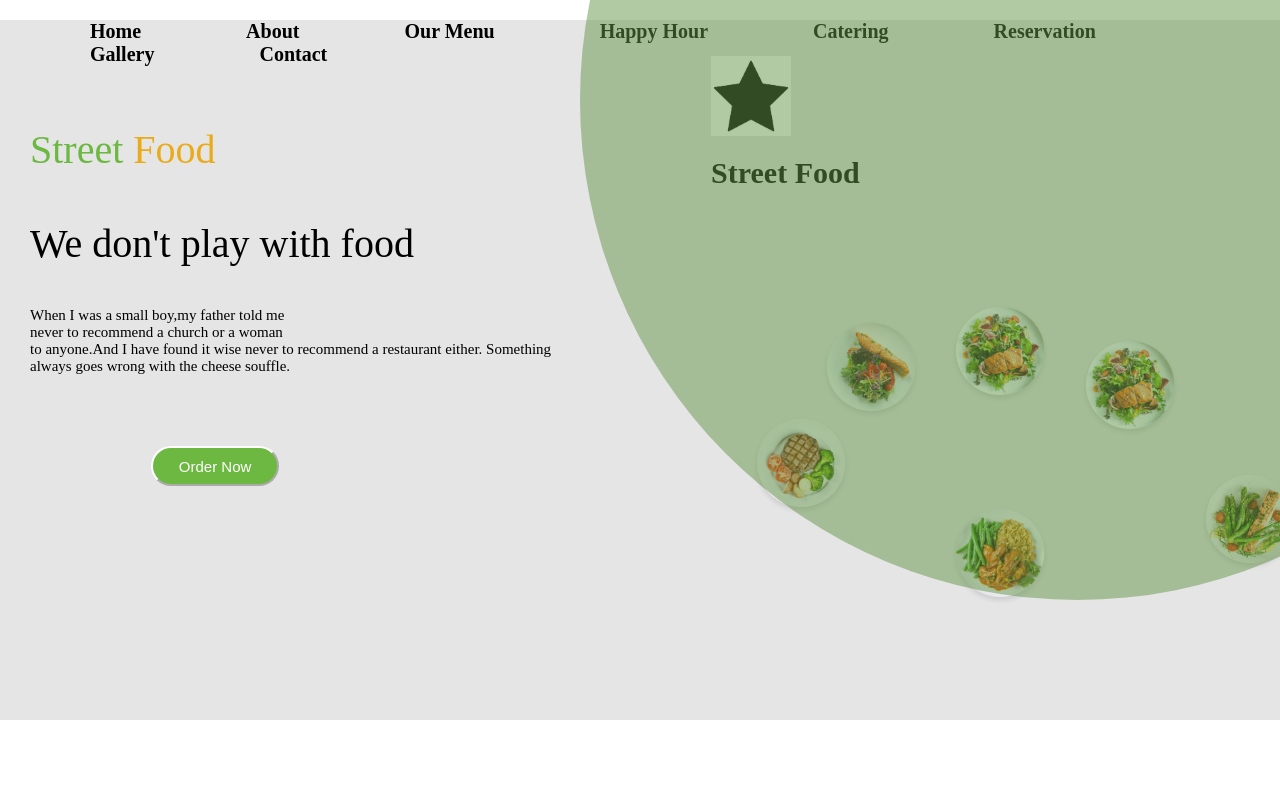
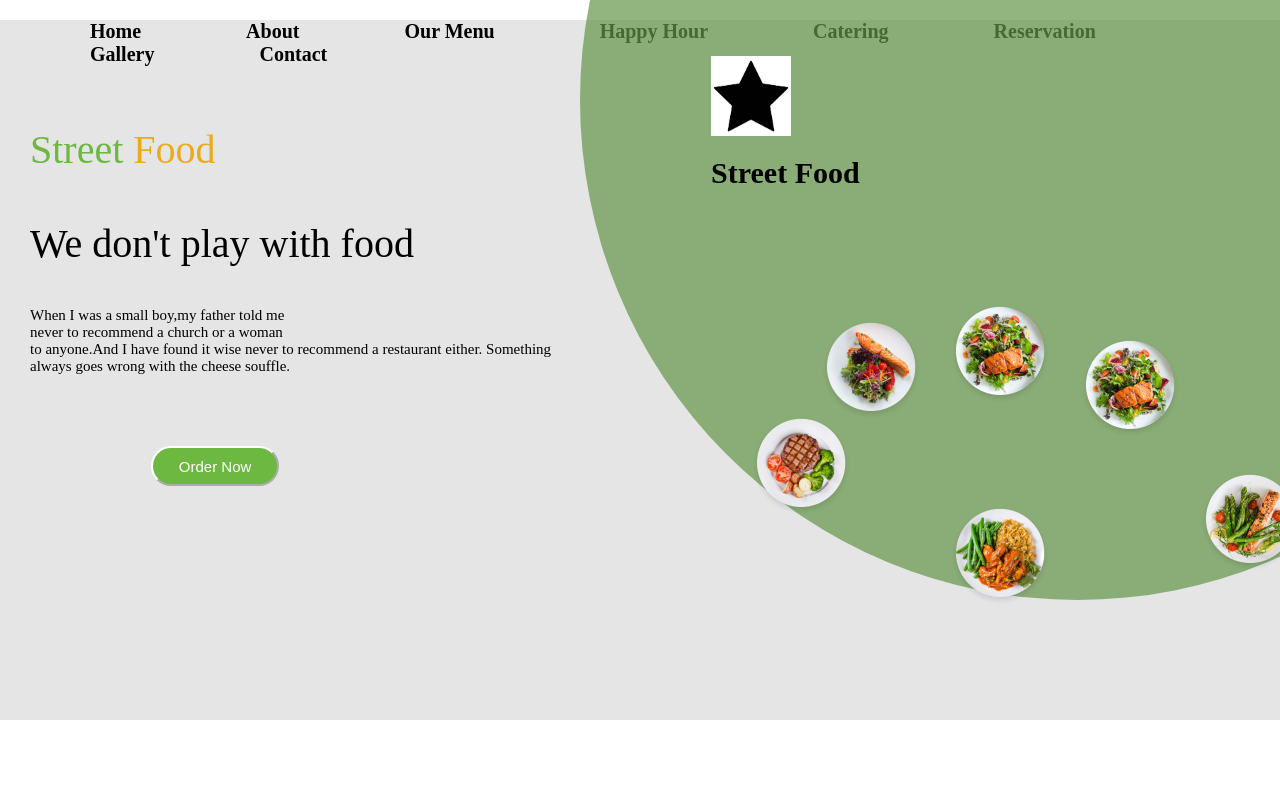
Before and after one commit to RhonaJoyKe/Streetfood-website, a plain HTML site: page index.html in a window 1280 px wide. Shown: the top 800 px of the page. Drawn offline with Linux system fonts and the light colour scheme.

Commit message:
THis will add the Z-index style to the images at the eclipse

```diff
--- a/style.css
+++ b/style.css
@@ -11,6 +11,9 @@ width:100%
     background-color: #e5e5e5;
     height:700px;
 }
+.nav{
+    z-index: 1;
+}
 .nav ul{
     list-style-type: none;
     font-size: 20px;
@@ -18,6 +21,7 @@ width:100%
 .nav li{
 
     display:inline-block;
+
 }
  .nav a{
         text-decoration:none;
@@ -43,25 +47,32 @@ width:100%
     }*/
     .c1{
         position:relative;top:140px;left:200px;
+        z-index: 1;
     }
     .c2{
         position:relative;bottom:60px;left:270px;
+        z-index: 1;
     }
     .c3{
         position:relative;bottom:180px;left:950px;
+        z-index: 1;
     }
     .c4{
         position:relative;bottom:250px;left:1080px;
+        z-index: 1;
     }
     .c5{
         position:relative;bottom:220px;left:1200px;
+        z-index: 1;
     }
     .c6{
         position:relative;bottom:290px;left:950px;
+        z-index: 1;
     }
 
     .polygon{
         position: relative;left:160px;bottom:70px;
+        z-index: 1;
 
 
     }
@@ -71,7 +82,7 @@ width:100%
         background-color: #649549;
         border-radius: 50%;
         position:relative;left:580px;bottom:1300px;
-        opacity: 0.5;
+        opacity: 0.7;
         overflow:hidden ;
       }
 
```
